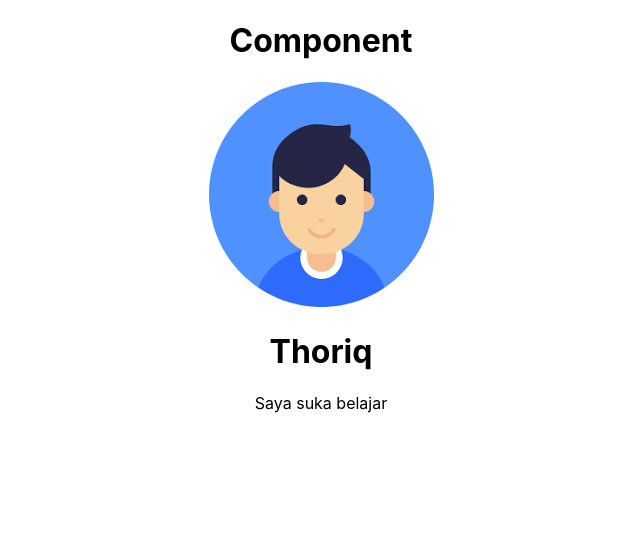
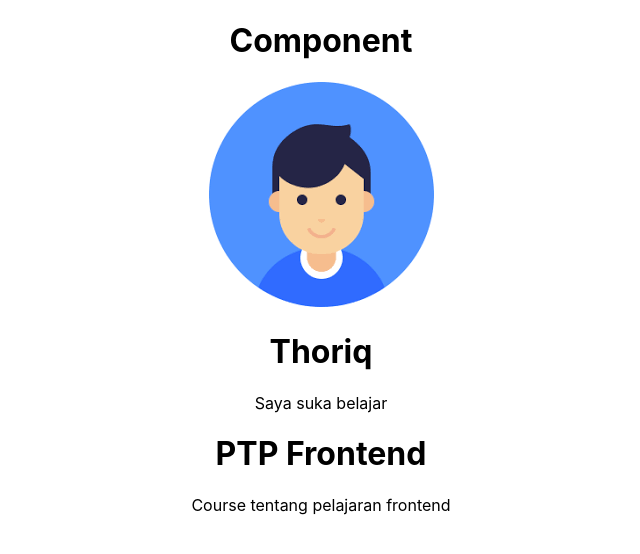
Before and after one commit to PTP-PLAN-Frontend/pertemuan-16, a React (Create React App) app: page / in a window 1280 px wide. Shown: the top 554 px of the page, without its empty margins (319-959 px from the left). Built offline with nearby package versions, Linux system fonts and the light colour scheme.

Commit message:
Adding card component

```diff
--- a/src/App.js
+++ b/src/App.js
@@ -1,6 +1,7 @@
 // import logo from "./logo.svg";
 import "./App.css";
 import Avatar from "./components/Avatar/Avatar";
+import Card from "./components/Card/Card";
 
 function App() {
   // sesuatu didalam return disebut jsx
@@ -9,6 +10,7 @@ function App() {
     <div className="App">
       <h1>Component</h1>
       <Avatar />
+      <Card />
     </div>
   );
 }
--- /dev/null
+++ b/src/components/Card/Card.js
@@ -0,0 +1,10 @@
+function Card() {
+  return (
+    <div>
+      <h1>PTP Frontend</h1>
+      <p>Course tentang pelajaran frontend</p>
+    </div>
+  );
+}
+
+export default Card;
```
Also changed, not shown: src/components/Card/CardTitle.js (added), src/components/Card/CardVideo.js (added).
